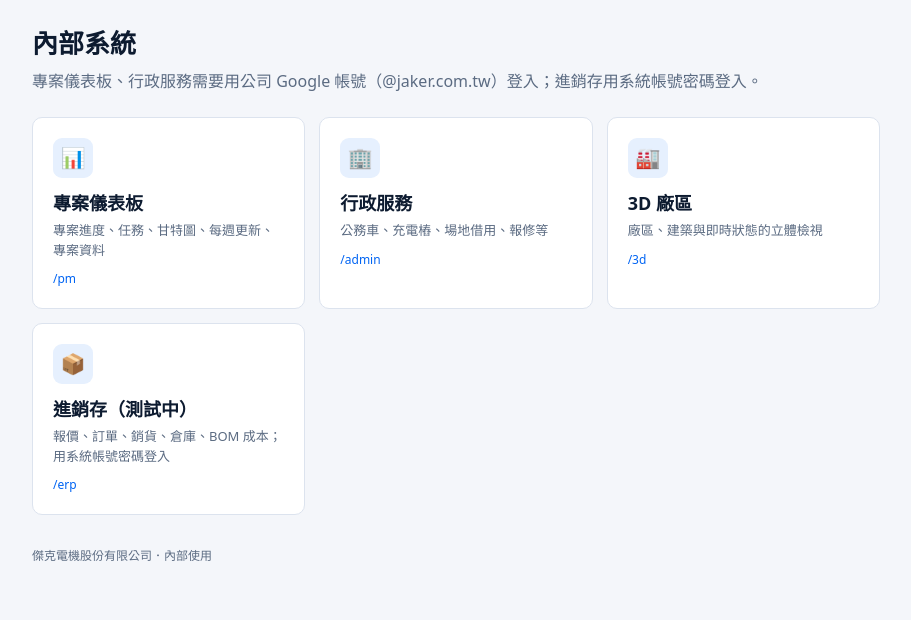
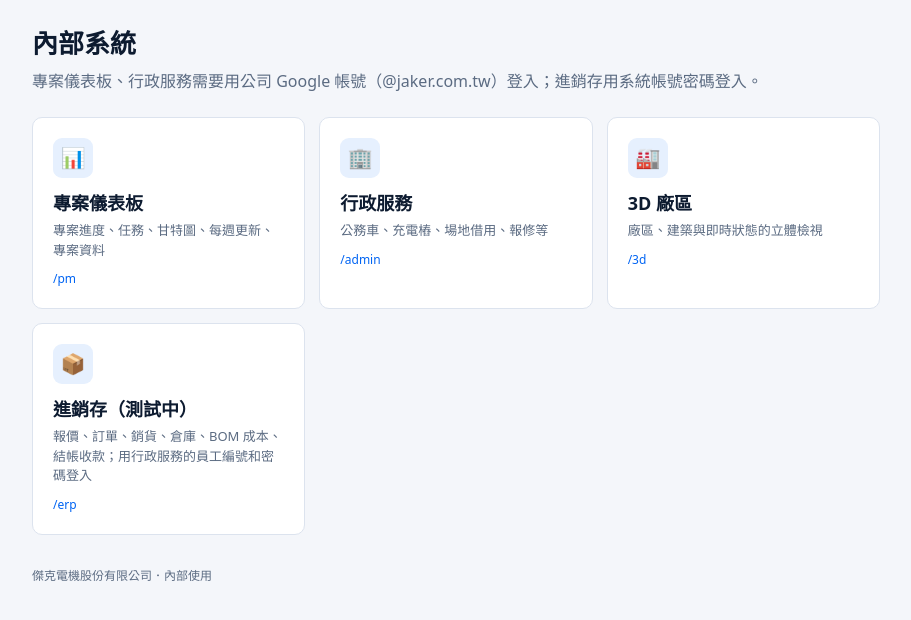
Before and after one commit to Jakerelectric/admin, a plain HTML site: page index.html in a window 1280 px wide. Shown: the part 82-702 px from the top of the page, without its empty margins (184-1095 px from the left). Drawn offline with Linux system fonts and the light colour scheme.

Commit message:
入口頁：進銷存登入說明改為行政服務員工編號
Co-Authored-By: Claude Opus 5.5 <noreply@anthropic.com>
Claude-Session: https://claude.ai/code/session_01Y26EtP1Ac5HQtBVeZcHaJk

```diff
--- a/index.html
+++ b/index.html
@@ -58,7 +58,7 @@
     <a class="card" href="erp/">
       <div class="icon">📦</div>
       <h2>進銷存（測試中）</h2>
-      <p>報價、訂單、銷貨、倉庫、BOM 成本；用系統帳號密碼登入</p>
+      <p>報價、訂單、銷貨、倉庫、BOM 成本、結帳收款；用行政服務的員工編號和密碼登入</p>
       <div class="url">/erp</div>
     </a>
   </div>
```
